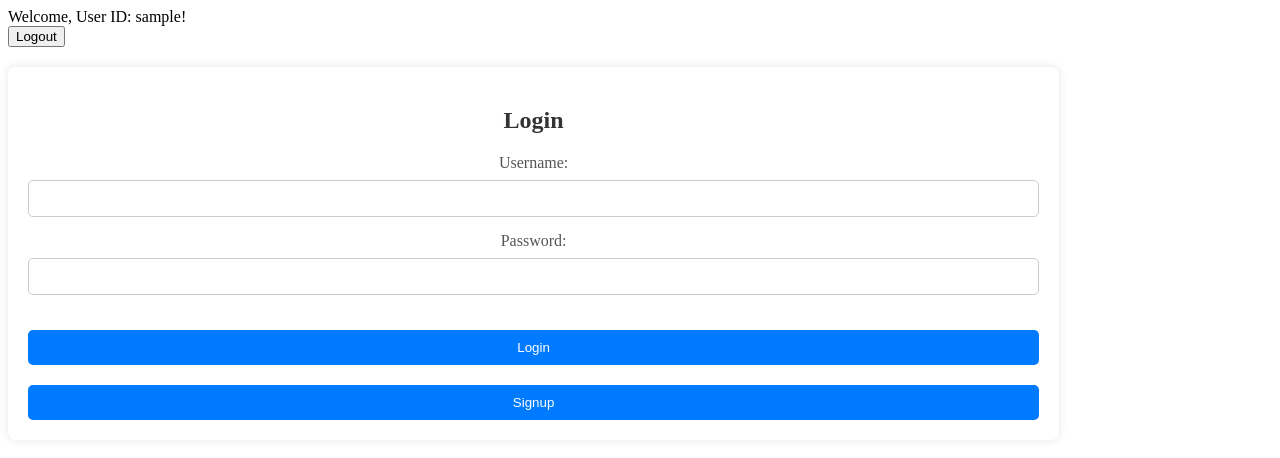
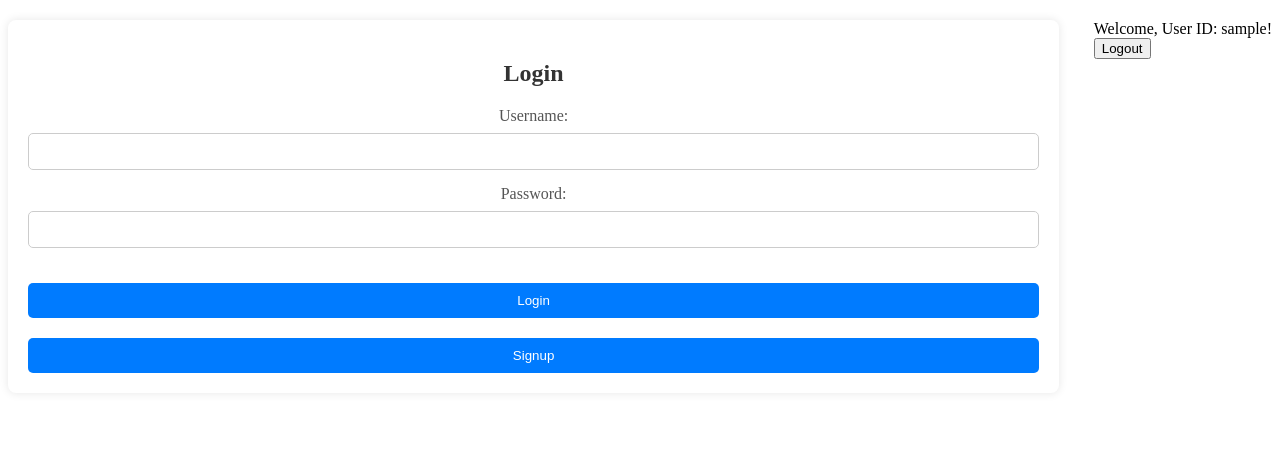
Before and after one commit to TrevinKotinek/CCGroupProject, an Angular app in the folder book-tables/: page /login in a window 1280 px wide. Shown: the top 458 px of the page. Built offline with nearby package versions, Linux system fonts and the light colour scheme; sample sign-in values are in the browser's storage.

Commit message:
UI style updates

```diff
--- a/book-tables/src/app/all-books/all-books.component.html
+++ b/book-tables/src/app/all-books/all-books.component.html
@@ -12,14 +12,16 @@
         <th>ID</th>
         <th>Title</th>
         <th>Author</th>
-        <th>Description</th>
+        <th>ISBN</th>
+        <th>Price</th>
     </thead>
 <tbody>
     <tr *ngFor="let book of books" (click)="nextPage(book.id)">
         <td>{{ book.id }}</td>
         <td>{{ book.title }}</td>
         <td>{{ book.author }}</td>
-        <td>{{ book.description }}</td>
+        <td>{{ book.isbn }}</td>
+        <td>{{book.price_currency}} {{book.price}}</td>
     </tr>
 </tbody>
 </table>
--- a/book-tables/src/app/all-books/all-books.component.ts
+++ b/book-tables/src/app/all-books/all-books.component.ts
@@ -20,7 +20,7 @@ export class AllBooksComponent {
     private router: Router,
     private bookService: BookService,
     private http: HttpClient
-    ){}
+  ) { }
 
   ngOnInit(): void {
     this.router.navigate(['/all-books']);
@@ -33,7 +33,7 @@ export class AllBooksComponent {
     return this.http.get(`${this.allBooksApi}`);
   }
 
-  nextPage(id: string): void{
+  nextPage(id: string): void {
     this.router.navigate(['/books/', id])
   }
 }
--- a/book-tables/src/app/app.component.css
+++ b/book-tables/src/app/app.component.css
@@ -0,0 +1,4 @@
+#logout{
+    position: relative;
+    float: right;
+}
--- a/book-tables/src/app/app.component.html
+++ b/book-tables/src/app/app.component.html
@@ -1,7 +1,7 @@
 <div id="header">
-    <div *ngIf="userId">
+    <div id="logout" *ngIf="userId">
       Welcome, User ID: {{ userId }}!
-      <div>
+      <div id ="button">
         <button (click)="logout()">Logout</button>
       </div>
     </div>
--- a/book-tables/src/app/book-review/book-review.component.css
+++ b/book-tables/src/app/book-review/book-review.component.css
@@ -9,6 +9,17 @@
     padding: 20px;
     margin: 20px auto;
     text-align: left;
+}
+
+div {
+    background-color: #fff;
+    box-shadow: 0 0 10px rgba(0, 0, 0, 0.1);
+    border-radius: 8px;
+    overflow: hidden;
+    width: 60%;
+    padding: 20px;
+    margin-top: 20px;
+    text-align: center;
 }
 
 h3 {
--- a/book-tables/src/app/book-review/book-review.component.html
+++ b/book-tables/src/app/book-review/book-review.component.html
@@ -1,7 +1,8 @@
   <div *ngFor="let review of reviews">
-    <h3>{{ review.review_user }}</h3>
+    <h3>Reviewer: {{ review.review_user }}</h3>
     <p>Rating: {{ review.rating }}</p>
     <p>Description: {{ review.description }}</p>
   </div>
+  <br><br>
   <button (click)="backBook()">Back to Book</button>
   <button (click)="createReview()">Create Review</button>
--- a/book-tables/src/app/desc-page/desc-page.component.css
+++ b/book-tables/src/app/desc-page/desc-page.component.css
@@ -50,3 +50,8 @@
     button:hover {
         background-color: #0056b3;
     }
+
+    #desc {
+        width: 75%;
+        margin-left: 10%;
+    }
--- a/book-tables/src/app/desc-page/desc-page.component.html
+++ b/book-tables/src/app/desc-page/desc-page.component.html
@@ -2,7 +2,8 @@
     <h2>{{ book.title }}</h2>
     <p><strong>Author:</strong> {{ book.author }}</p>
     <p><strong>ISBN:</strong> {{ book.isbn }}</p>
-    <p><strong>Description:</strong> {{ book.description }}</p>
+    <p><strong>Price:</strong> {{book.price_currency}} {{ book.price }}</p>
+    <p><strong>Description:</strong> <div id="desc" [innerHTML]="book.summary"></div>
 
     <!-- You can add more details as needed -->
 
```
Also changed, not shown: 1 other file (tests, documents, lock files or other folders). Lines whose indentation alone changed are shown as unchanged.
